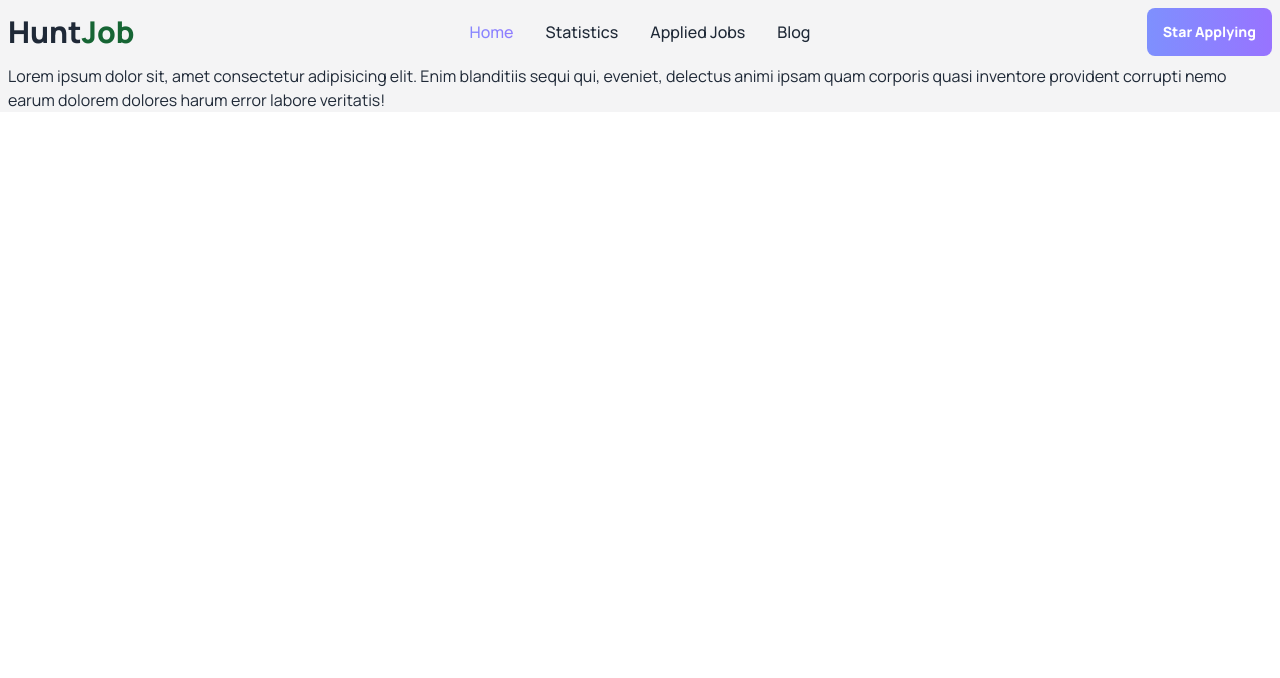
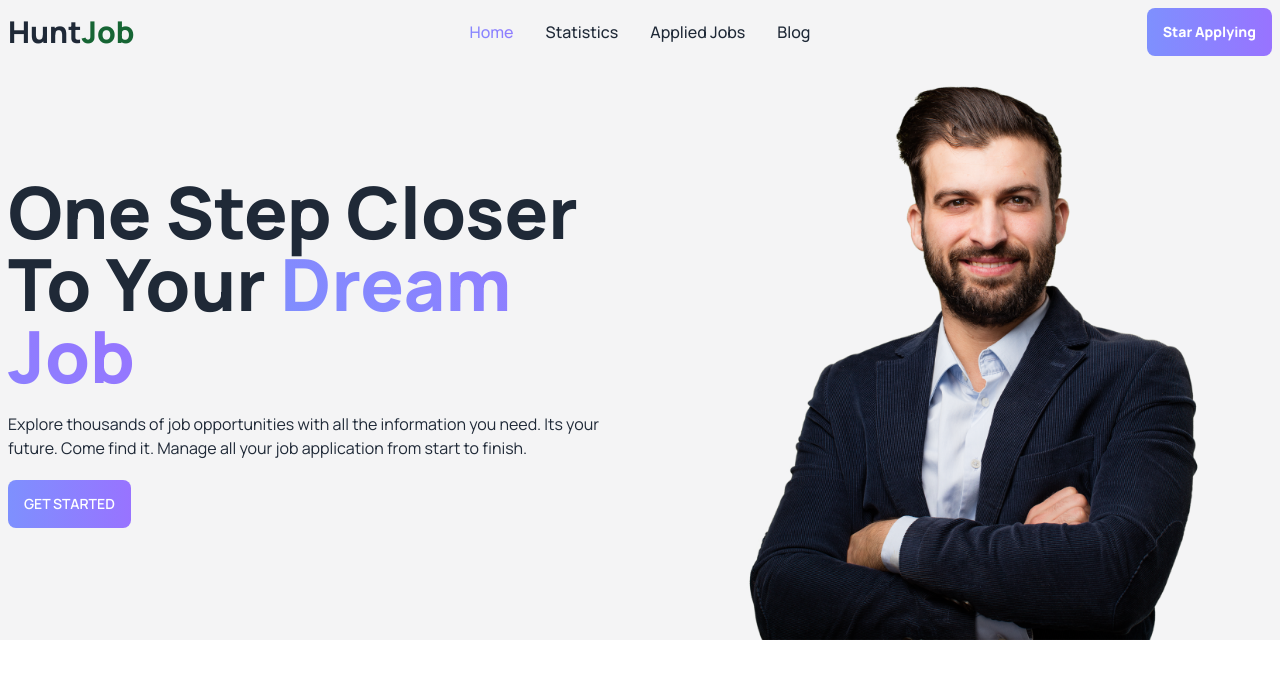
Before and after one commit to abirm09/hunt-job, a React (Vite) app: page / in a window 1280 px wide. Shown: the top 678 px of the page. Built offline with nearby package versions, Linux system fonts and the light colour scheme.

Commit message:
completed home banner

```diff
--- a/src/App.jsx
+++ b/src/App.jsx
@@ -4,7 +4,7 @@ import Header from "./components/Header/Header";
 
 const App = () => {
   const data = useLoaderData();
-  console.log(data);
+  // console.log(data);
   return (
     <>
       <Header />
--- a/src/components/Home.jsx
+++ b/src/components/Home.jsx
@@ -1,15 +1,30 @@
 import React from "react";
-import { useLoaderData } from "react-router-dom";
+import user from "../assets/userPic.png";
 
 const Home = () => {
   return (
     <>
       <section className="bg-zinc-100">
         <div className="container mx-auto px-2">
-          Lorem ipsum dolor sit, amet consectetur adipisicing elit. Enim
-          blanditiis sequi qui, eveniet, delectus animi ipsam quam corporis
-          quasi inventore provident corrupti nemo earum dolorem dolores harum
-          error labore veritatis!
+          <div className="lg:grid grid-cols-2 items-center">
+            <div className="col-span-1 space-y-5">
+              <h2 className="font-extrabold text-4xl md:text-5xl lg:text-7xl">
+                One Step Closer To Your
+                <span className="text-gradient "> Dream Job</span>
+              </h2>
+              <p>
+                Explore thousands of job opportunities with all the information
+                you need. Its your future. Come find it. Manage all your job
+                application from start to finish.
+              </p>
+              <button className="btn cs-gradient">Get Started</button>
+            </div>
+            <div className="col-span-1">
+              <figure>
+                <img src={user} alt="" />
+              </figure>
+            </div>
+          </div>
         </div>
       </section>
     </>
--- a/src/index.css
+++ b/src/index.css
@@ -8,7 +8,7 @@
 
 /* cs stands for custom */
 .cs-gradient {
-  @apply bg-gradient-to-r from-[#7E90FE] to-[#9873FF];
+  @apply bg-gradient-to-r from-[#7E90FE] to-[#9873FF] border-none;
 }
 .text-gradient {
   /* background-color: red; */
```
Also changed, not shown: src/assets/userPic.png (added).
